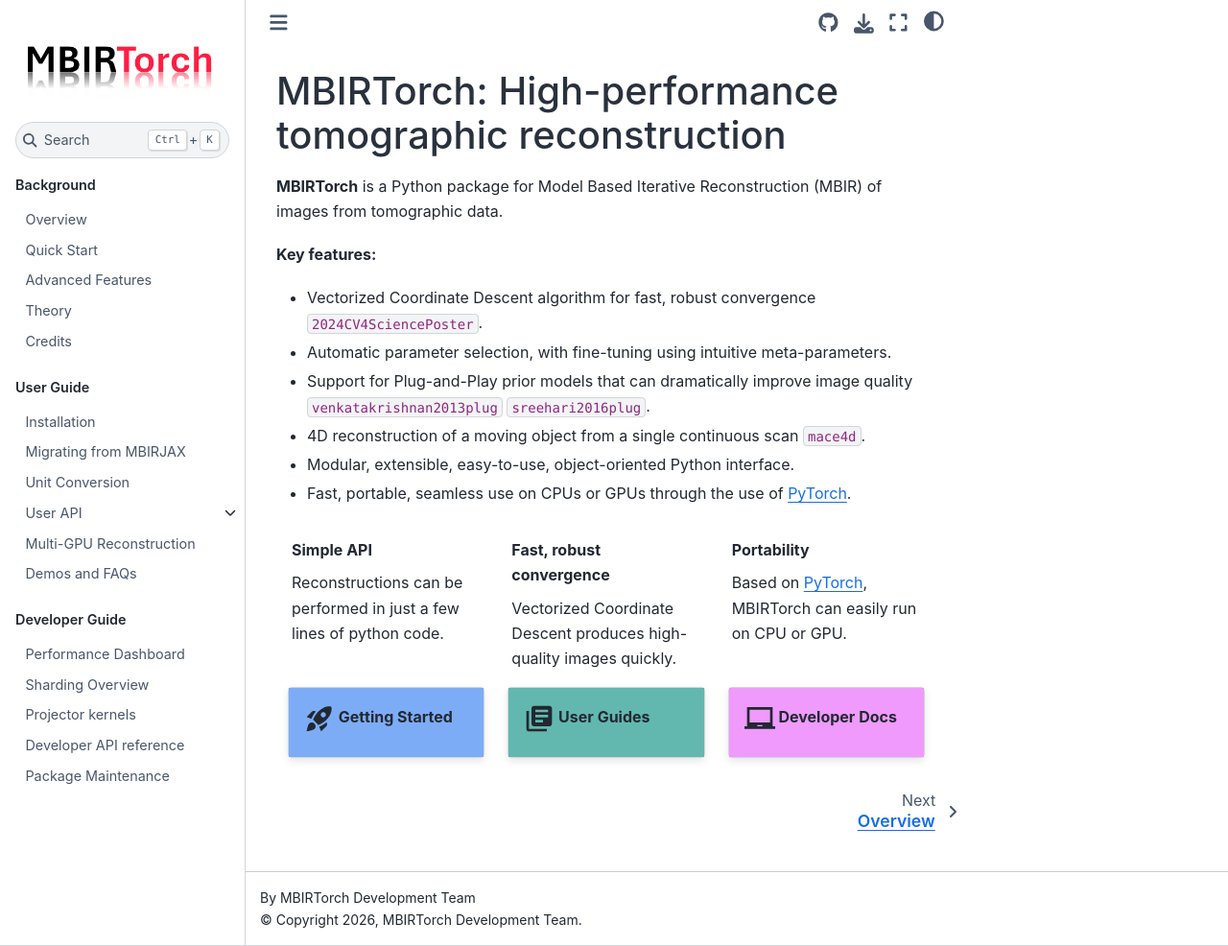
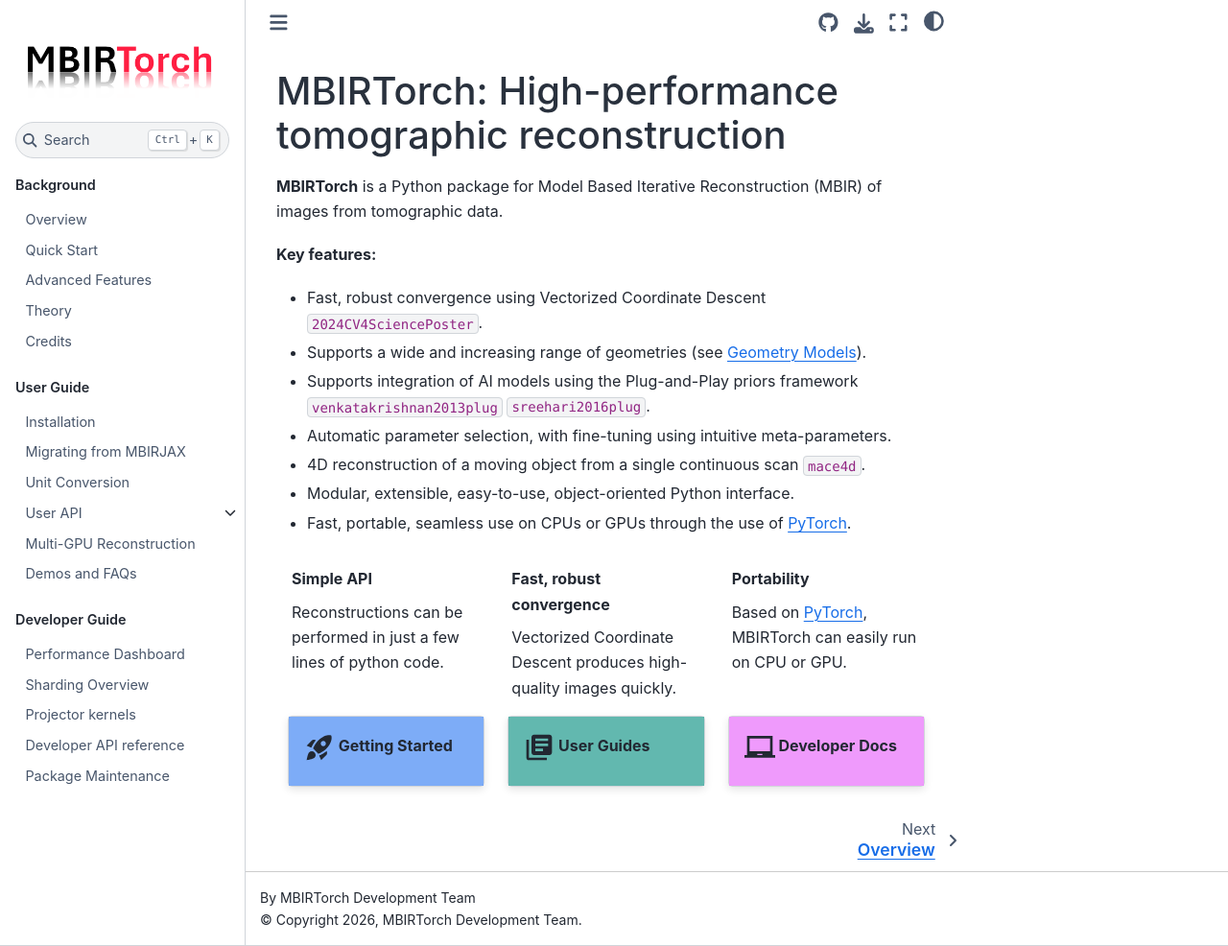
Before and after one commit to cabouman/mbirtorch, a Sphinx documentation site: the page built from docs/source/index.rst, in a window 1280 px wide and 986 px high. Shown: the whole window at 96% size. Built offline with Sphinx 7.4.7 and the Sphinx Book theme 1.1.4, drawn with Linux system fonts in a browser that asks for light colours; cross-references to code outside the pages are shown as plain code.

Commit message:
Docs: reword the key-feature bullets on the index page
Co-Authored-By: Claude Fable 5.1 <noreply@anthropic.com>
Claude-Session: https://claude.ai/code/session_01GUh31j9ybbeT2zyeAcPj8x

```diff
--- a/docs/source/index.rst
+++ b/docs/source/index.rst
@@ -10,9 +10,10 @@ MBIRTorch: High-performance tomographic reconstruction
 **Key features:**
 
 
-* Vectorized Coordinate Descent algorithm for fast, robust convergence :cite:`2024CV4SciencePoster`.
+* Fast, robust convergence using Vectorized Coordinate Descent :cite:`2024CV4SciencePoster`.
+* Supports a wide and increasing range of geometries (see :ref:`GeometryModelsDocs`).
+* Supports integration of AI models using the Plug-and-Play priors framework :cite:`venkatakrishnan2013plug` :cite:`sreehari2016plug`.
 * Automatic parameter selection, with fine-tuning using intuitive meta-parameters.
-* Support for Plug-and-Play prior models that can dramatically improve image quality :cite:`venkatakrishnan2013plug` :cite:`sreehari2016plug`.
 * 4D reconstruction of a moving object from a single continuous scan :cite:`mace4d`.
 * Modular, extensible, easy-to-use, object-oriented Python interface.
 * Fast, portable, seamless use on CPUs or GPUs through the use of PyTorch_.
```
